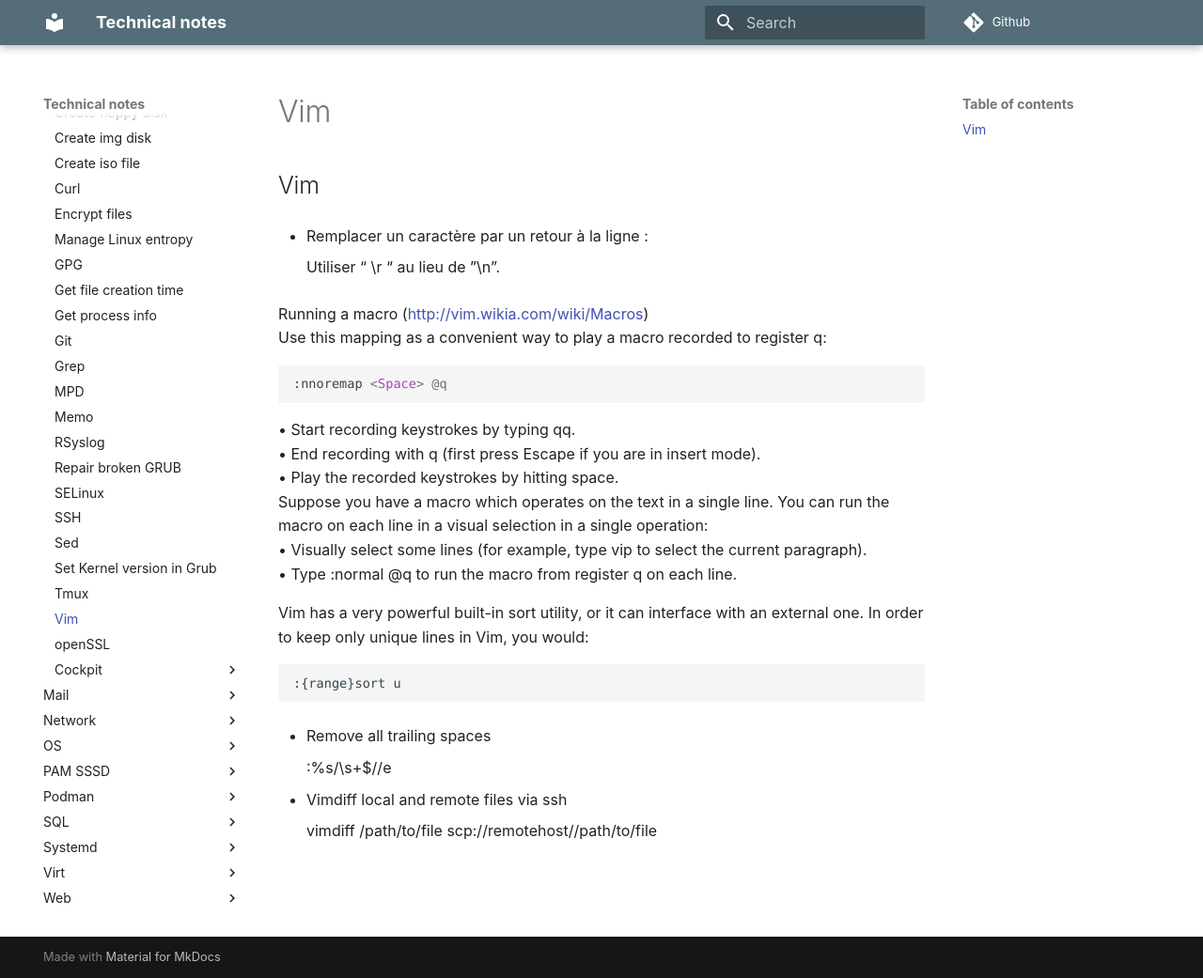
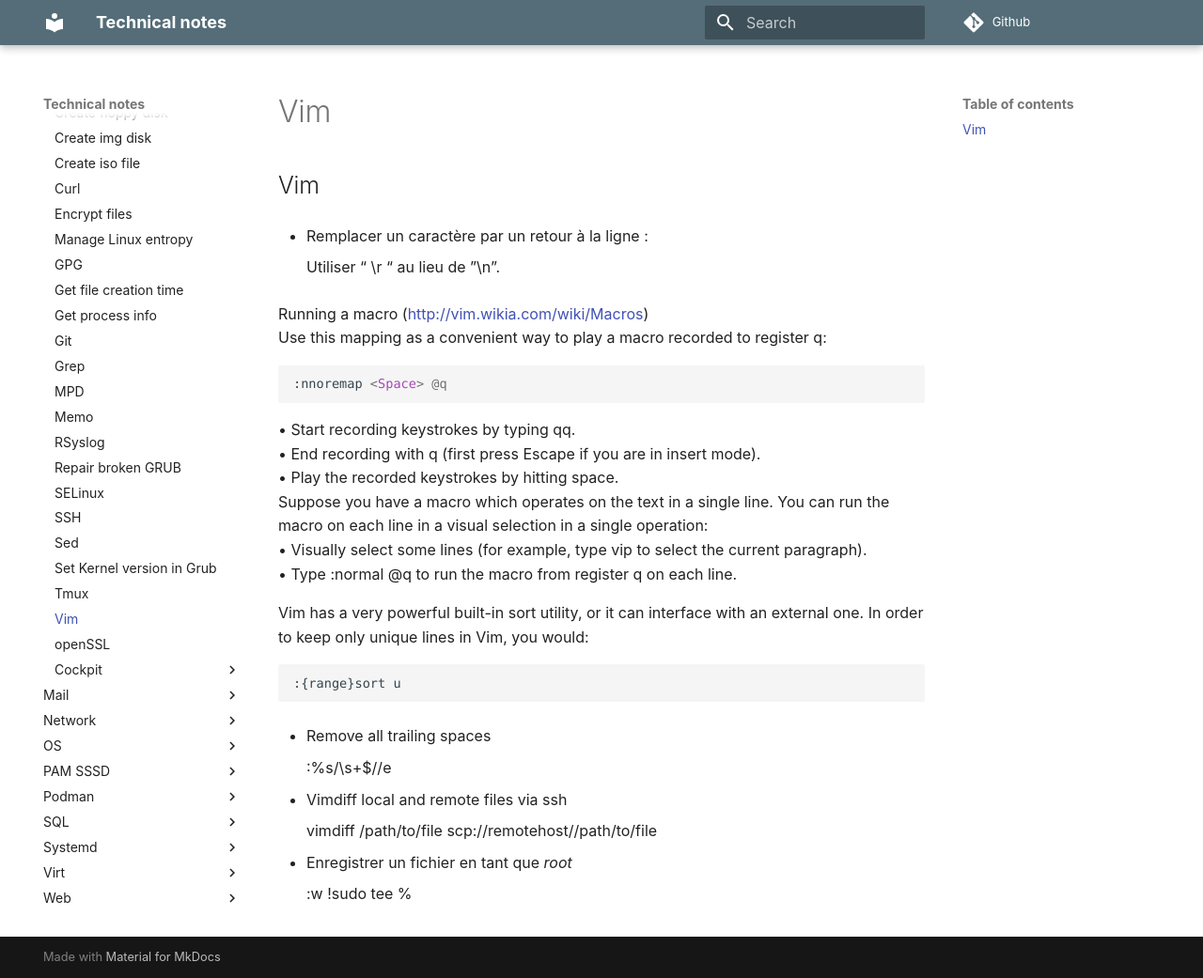
Before and after one commit to sjpp/notes, an MkDocs documentation site: the page built from docs/Linux/Vim.md, in a window 1280 px wide and 1041 px high. Shown: the whole window at 94% size. Built offline with MkDocs 1.6.1 and Material for MkDocs 9.7.7, drawn with Linux system fonts in a browser that asks for light colours; comment, search, counter and statistics services are not loaded.

Commit message:
vim: save as root/sudo

```diff
--- a/docs/Linux/Vim.md
+++ b/docs/Linux/Vim.md
@@ -33,3 +33,7 @@ Vim has a very powerful built-in sort utility, or it can interface with an exter
 * Vimdiff local and remote files via ssh
 
     vimdiff /path/to/file scp://remotehost//path/to/file
+
+* Enregistrer un fichier en tant que *root*
+
+	:w !sudo tee %
```
